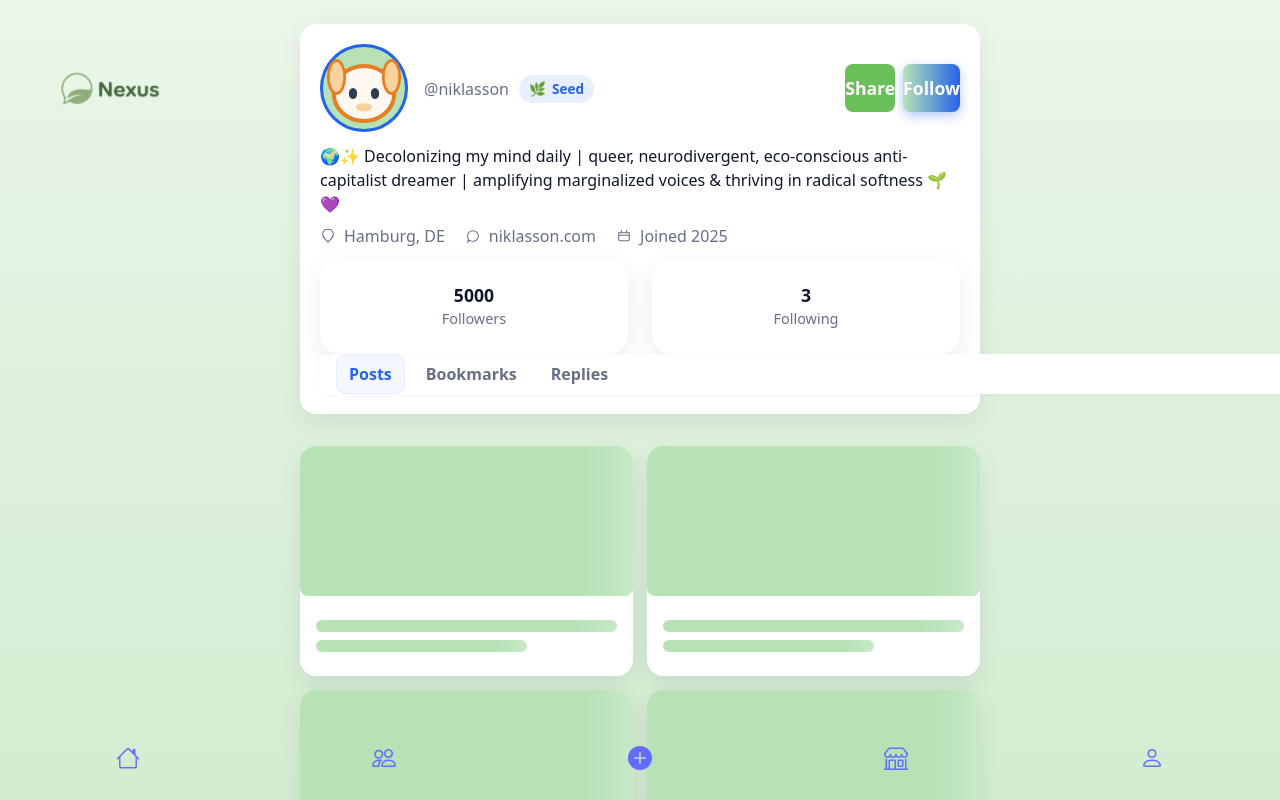
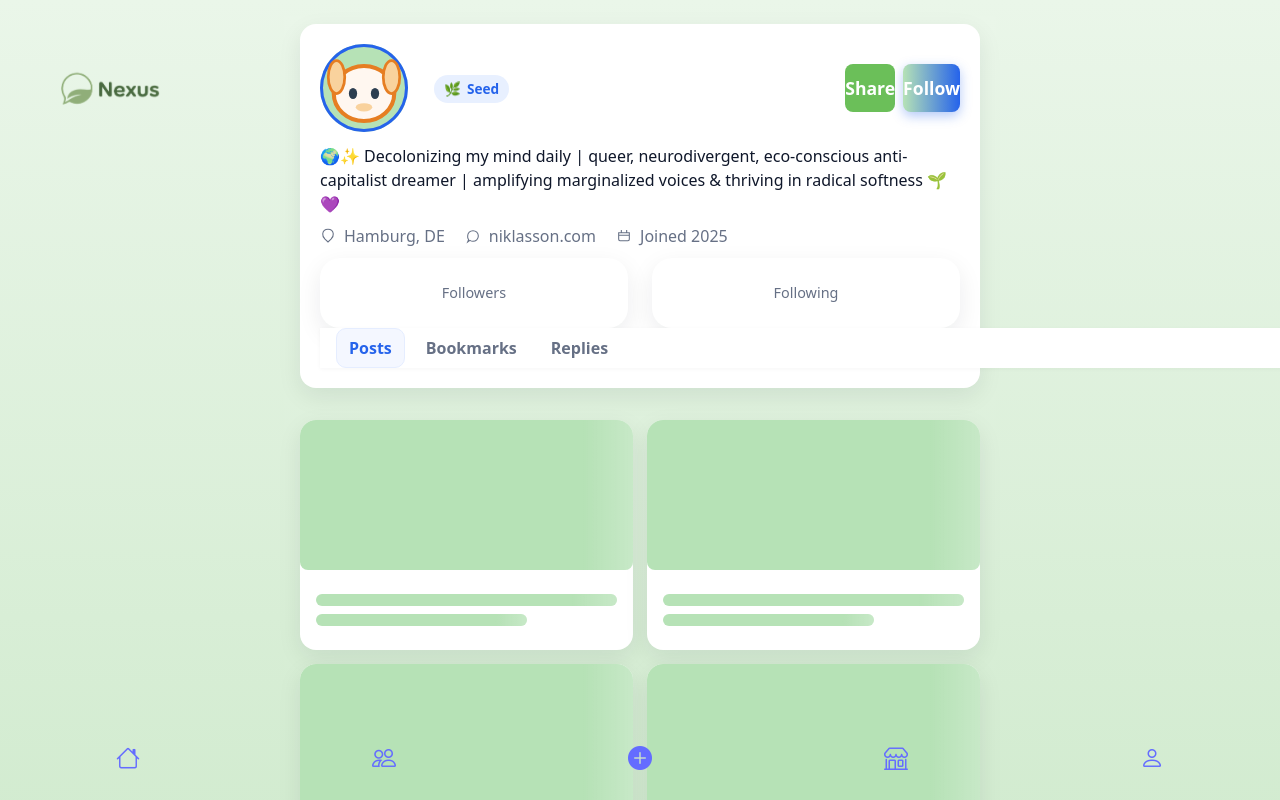
Before and after one commit to DevLwC/digi_and_demo_refactoring, a React app in the folder frontend/: page /profile in a window 1280 px wide. Shown: the top 800 px of the page. Built offline with nearby package versions, Linux system fonts and the light colour scheme; the HTML template or start-up script is replaced by a standard one.

Commit message:
profile page using local storage

```diff
--- a/frontend/src/pages/Profile.jsx
+++ b/frontend/src/pages/Profile.jsx
@@ -100,13 +100,13 @@ const AnimalAvatars = {
 export default function Profile() {
     const user = {
         name: localStorage.getItem('username'),
-        handle: "@niklasson",
+        handle: localStorage.getItem('email'),
         bio: "🌍✨ Decolonizing my mind daily | queer, neurodivergent, eco-conscious anti-capitalist dreamer | amplifying marginalized voices & thriving in radical softness 🌱💜",
         location: "Hamburg, DE",
         link: "https://niklasson.com",
         joined: "Joined 2025",
-        followers: 5000,
-        following: 3,
+        followers: localStorage.getItem('followersCount'),
+        following: localStorage.getItem('followingCount'),
         status: {label: "Seed", icon: "🌿"},
         avatarAnimal: "dog", // Change to any of: fox, cat, dog, rabbit, bear, panda, frog, owl
     };
```
